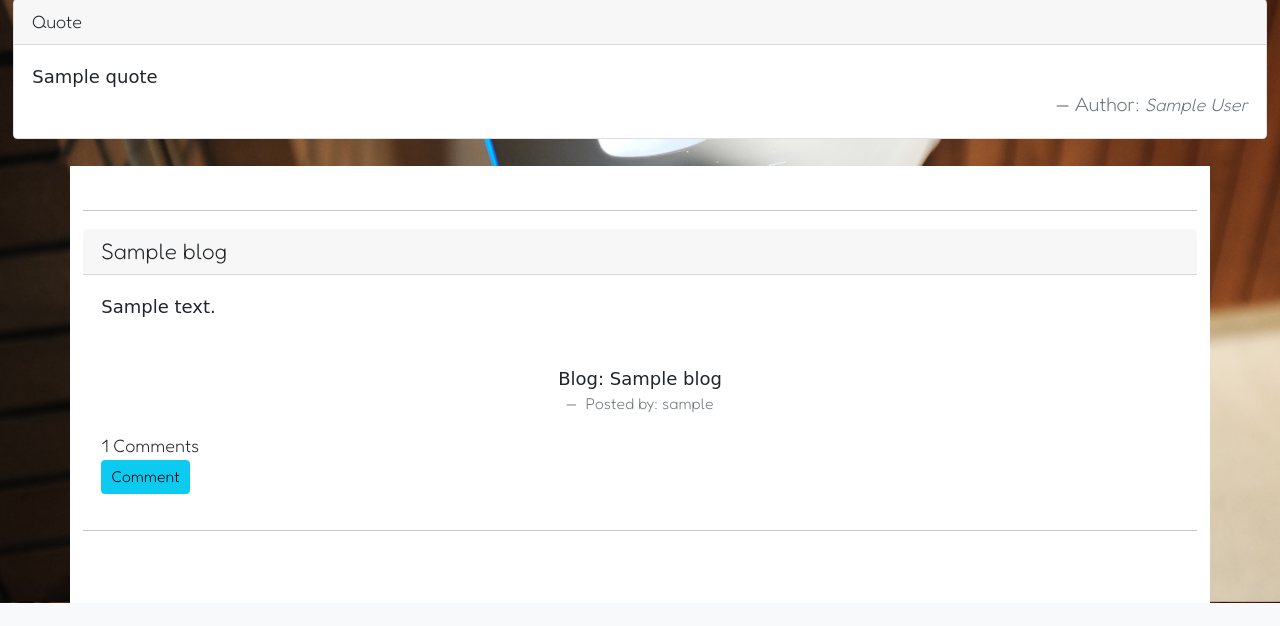
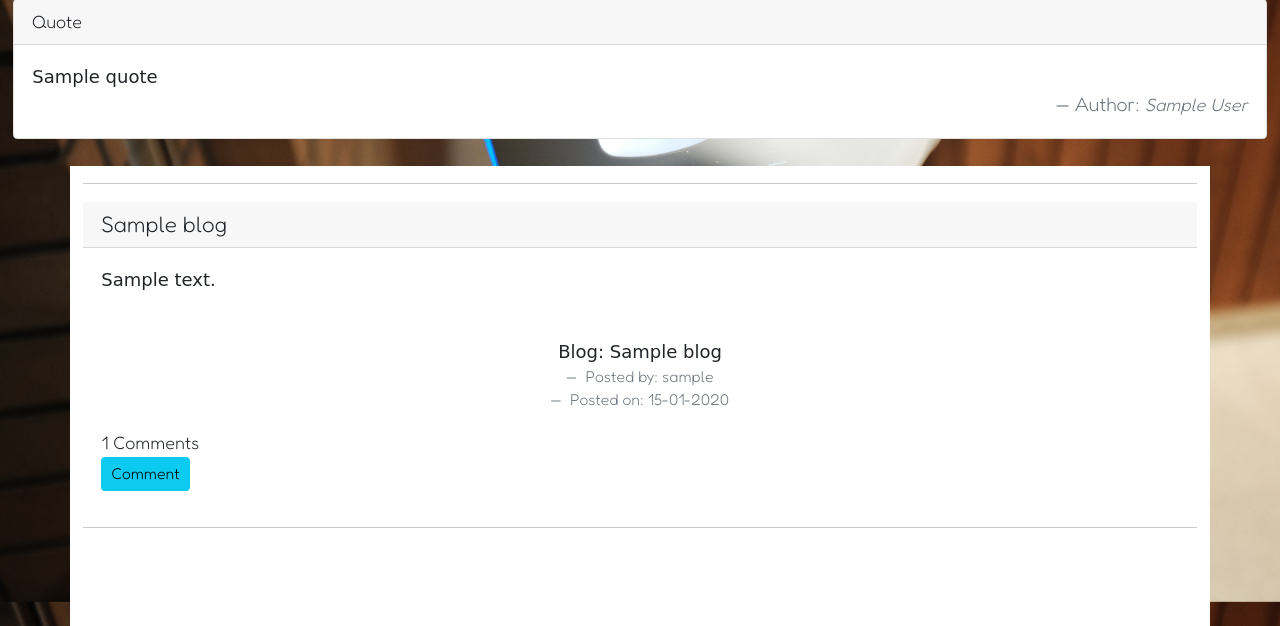
Before and after one commit to Miss-Faith/Unsimply-Tech, a Flask app: template app/templates/blogs.html in a window 1280 px wide. Shown: the part 225-851 px from the top of the page. Before the commit the page ends 828 px from the top, so only its background shows below. Run offline with Flask 2, Linux system fonts and the light colour scheme; the template is opened without the code that fills it: most values are stand-ins (such as "Sample title", 1, 10 or a date in 2020); data that the repository does not hold is empty; some libraries are stand-ins or nearby versions; some web fonts are replaced.

Commit message:
Uodate blogs by date posted

```diff
--- a/app/templates/blogs.html
+++ b/app/templates/blogs.html
@@ -22,7 +22,7 @@
   <br>
 
   <div>
-    <div  class="container tab-pane active" id="all"><br>
+    <div  class="container tab-pane active" id="all">
       {{ macro.display(blogs) }}
     </div>
   </div>
--- a/app/templates/macros.html
+++ b/app/templates/macros.html
@@ -1,6 +1,7 @@
 {% macro display(blogs) %}
+<div class="row">
 	{% if blogs %}
-	<div class="container-fluid"></div>
+	<div class="container-fluid">
 		{% for blog in blogs %}
 
 		<hr>
@@ -12,6 +13,7 @@
           <img src="" alt="">
 					<p class="text-center"> Blog: {{blog.blog}}</p>
 					<footer class="blockquote-footer text-center" > Posted by: {{blog.user.username}}</footer>
+					<footer class="blockquote-footer text-center" > Posted on: {{blog.time.strftime('%d-%m-%Y')}}</footer>
 			  	<div>
             <span class="foot" >{{blog.comment.count()}} Comments</span>
           </div>
@@ -24,8 +26,9 @@
 			</div>
 		</div>
 		<hr>
+		<br>
 		{% endfor %}
-		<br><br>
+		<br>
 	{% else %}
 	  <div class="card w-90 mb-3">
 			<div class="card-body">
@@ -35,4 +38,5 @@
 	{% endif %}
 	</div>
 </div>
+<br>
 {% endmacro %}
```
Also changed, not shown: app/main/views.py (+8 -7 lines).
